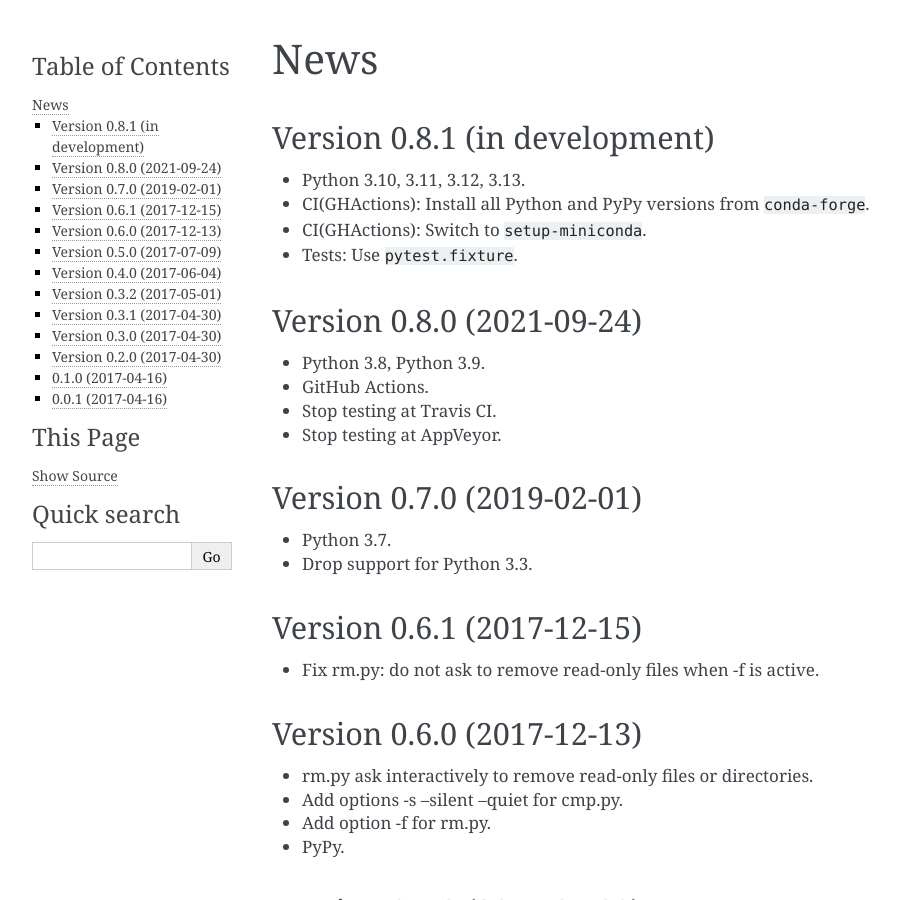
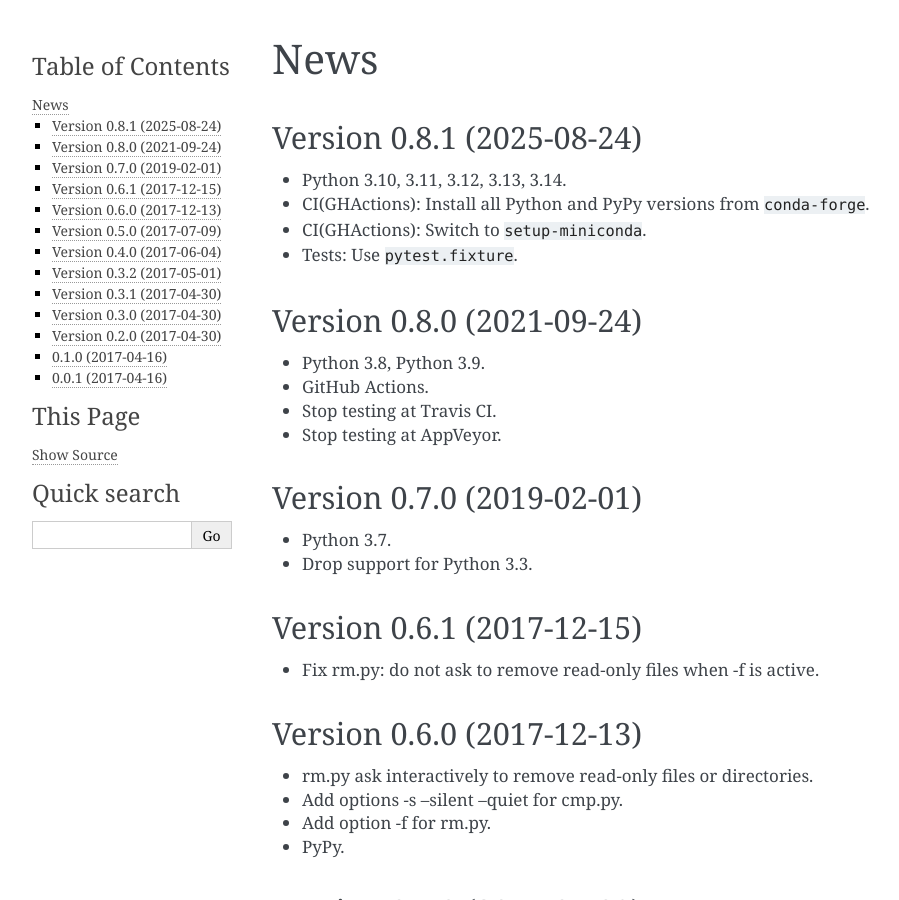
Before and after one commit to phdru/ppu, a Sphinx documentation site: the page built from docs/news.rst, in a window 1280 px wide and 900 px high. Shown: the whole window, without its empty margins (148-1047 px from the left). Built offline with Sphinx 7.4.7, drawn with Linux system fonts in a browser that asks for light colours.

Commit message:
Tested with Python 3.14

```diff
--- a/docs/news.rst
+++ b/docs/news.rst
@@ -1,10 +1,10 @@
 News
 ====
 
-Version 0.8.1 (in development)
-------------------------------
+Version 0.8.1 (2025-08-24)
+--------------------------
 
-* Python 3.10, 3.11, 3.12, 3.13.
+* Python 3.10, 3.11, 3.12, 3.13, 3.14.
 
 * CI(GHActions): Install all Python and PyPy versions from ``conda-forge``.
 
--- a/ppu/__version__.py
+++ b/ppu/__version__.py
@@ -1 +1 @@
-__version__ = '0.8.0'
+__version__ = '0.8.1'
--- a/setup.py
+++ b/setup.py
@@ -57,6 +57,7 @@ setup(
         'Programming Language :: Python :: 3.11',
         'Programming Language :: Python :: 3.12',
         'Programming Language :: Python :: 3.13',
+        'Programming Language :: Python :: 3.14',
     ],
     packages=['ppu'],
     scripts=[
```
Also changed, not shown: 2 other files.
